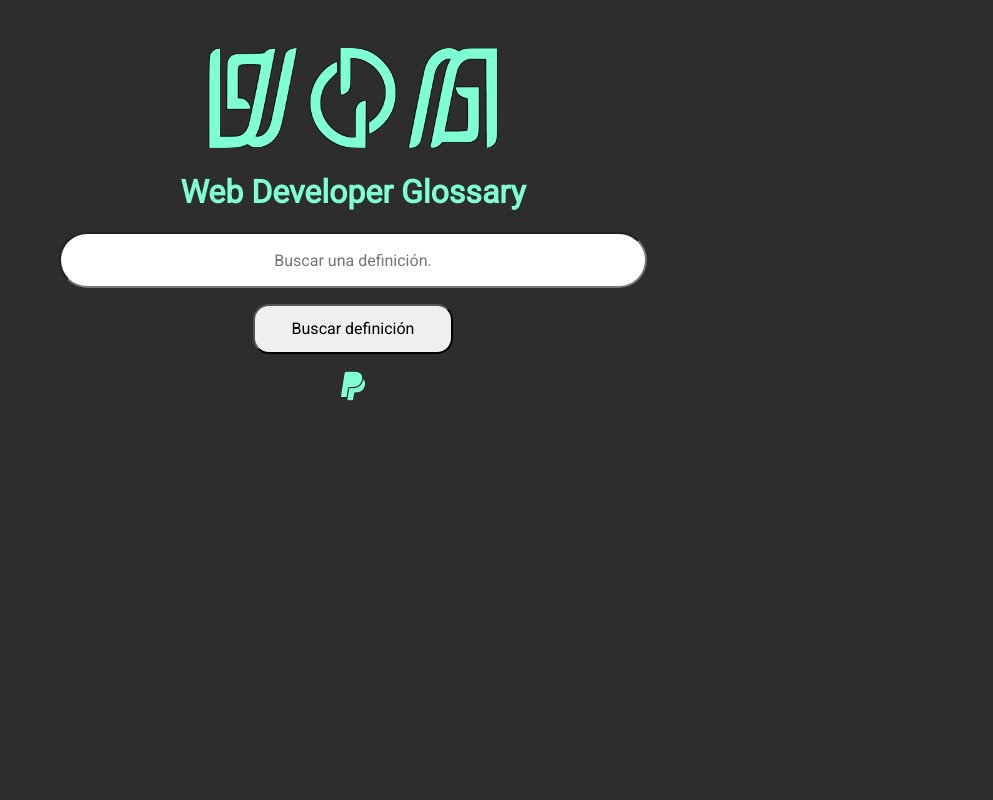
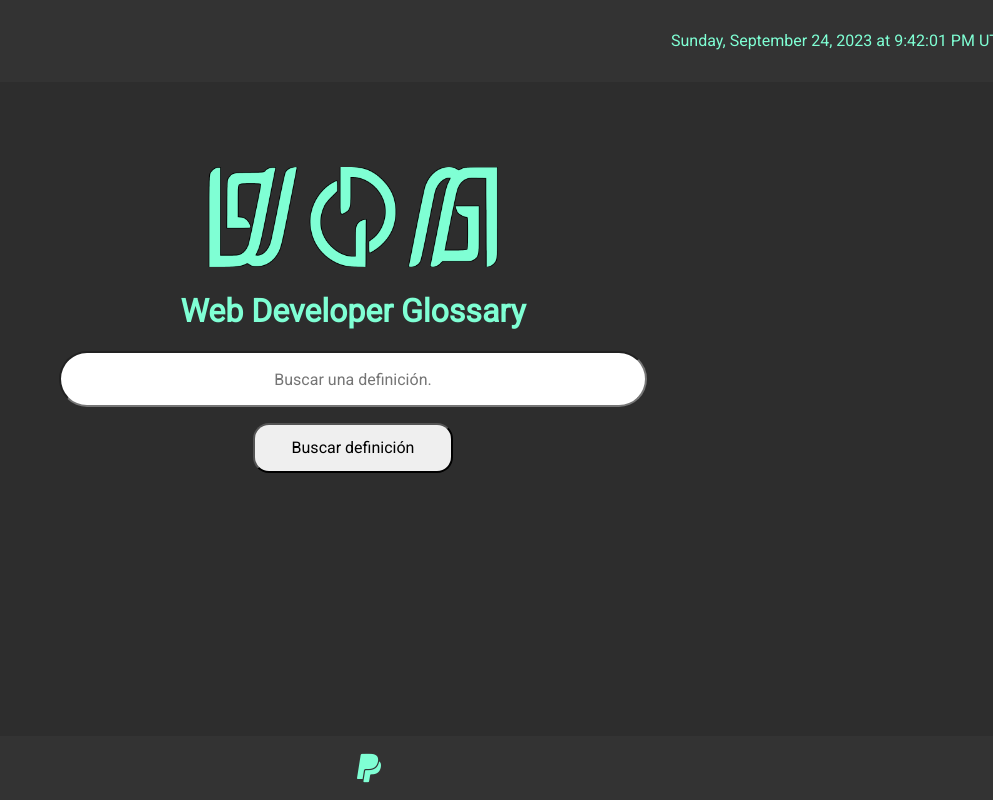
Before and after one commit to matper86/web-developer-glossary, a plain HTML site: page index.html in a window 1280 px wide. Shown: the whole page, without its empty margins (287-1280 px from the left). Drawn offline with Linux system fonts and the light colour scheme.

Commit message:
9 upgrade

```diff
--- a/index.html
+++ b/index.html
@@ -24,11 +24,11 @@
     <link rel="stylesheet" href="styles.css">
 </head>
     <body>
-<!--    <header class="contenedor-header">-->
-<!--        <div>-->
-<!--            <h5>Encabezado</h5>-->
-<!--        </div>-->
-<!--    </header>-->
+    <header class="contenedor-header">
+        <div>
+            <p id="fecha-hora"></p>
+        </div>
+    </header>
     <main>
         <div>
             <div class="contenedor-main">
@@ -50,5 +50,6 @@
         </div>
     </footer>
     <script src="https://kit.fontawesome.com/7027fa2602.js" crossorigin="anonymous"></script>
+    <script src="script.js"></script>
     </body>
 </html>
--- /dev/null
+++ b/script.js
@@ -0,0 +1,21 @@
+    function actualizarFechaHora() {
+    const elementoFechaHora = document.getElementById("fecha-hora");
+    const opcionesFechaHora = {
+    weekday: 'long',
+    year: 'numeric',
+    month: 'long',
+    day: 'numeric',
+    hour: 'numeric',
+    minute: 'numeric',
+    second: 'numeric',
+    timeZoneName: 'short',
+};
+    const zonaHoraria = 'America/New_York';
+    const fechaHora = new Date().toLocaleString(undefined, opcionesFechaHora);
+    elementoFechaHora.textContent = fechaHora;
+
+    elementoFechaHora.setAttribute('datetime', new Date().toLocaleString('en-US', { timeZone: zonaHoraria }));
+}
+    actualizarFechaHora();
+
+    setInterval(actualizarFechaHora, 1000);
--- a/styles.css
+++ b/styles.css
@@ -4,19 +4,24 @@ body{
     color: aquamarine;
 }
 header{
-    border: 1px solid #7FFFD4FF;
+    width: 100%;
+    top: 0;
+    left: 0;
+    position: fixed;
+    padding: 1rem;
+    background-color: #333;
 }
 .contenedor-header{
     width: 100%;
     display: flex;
-    justify-content: center;
+    justify-content: end;
     align-items: center;
     text-align: center;
     overflow: hidden;
 }
 main{
     width: 100%;
-    height: 80%; /* height: 100vh, con width: 100%, Centra el main. */
+    height: 70vh;
     padding-top: 3rem;
     display: flex;
     justify-content: center;
@@ -58,11 +63,15 @@ button{
     border-radius: 1rem;
 }
 footer{
-    /*border: 1px solid #7FFFD4FF;*/
+    width: 100%;
+    bottom: 0;
+    left: 0;
+    position: fixed;
+    padding: 1rem;
+    background-color: #333;
 }
 .contenedor-footer{
     width: 100%;
-    height: auto;
     text-align: center;
     overflow: hidden;
 }
```
